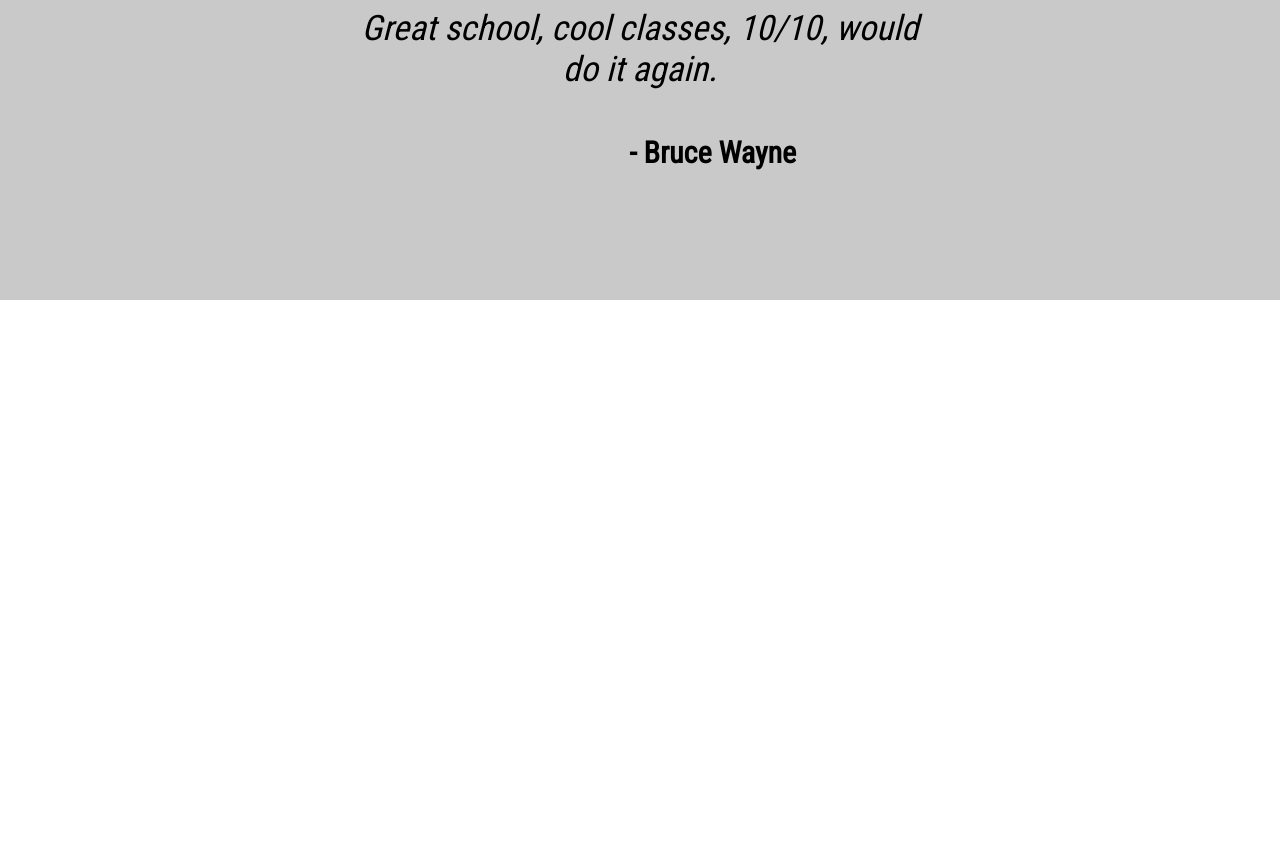
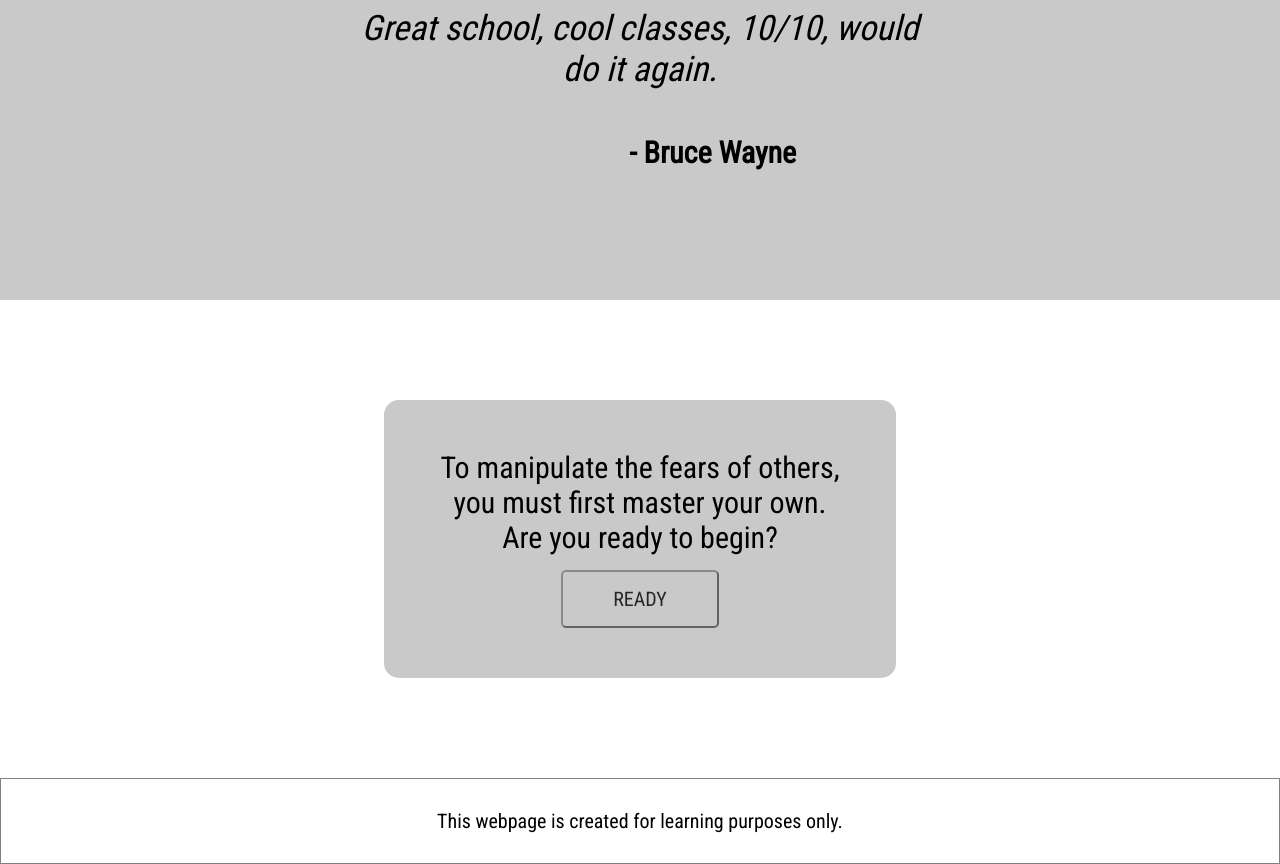
Before and after one commit to K0ffeeKat/landing-page, a plain HTML site: page index.html in a window 1280 px wide. Shown: the part 1743-2607 px from the top of the page. Before the commit the page ends 2043 px from the top, so only its background shows below. Drawn offline with Linux system fonts and the light colour scheme.

Commit message:
Added a footer and disclaimer sections

```diff
--- a/index.html
+++ b/index.html
@@ -73,6 +73,14 @@
             </figcaption>
         </div>
     </div>
-
+    <div class="footer">
+            <div class="call">
+                To manipulate the fears of others, you must first master your own.<br>Are you ready to begin?
+            </div>
+            <button class="ready">READY</button>
+    </div>
+    <div class="disc">
+        This webpage is created for learning purposes only.<br>
+    </div>
 </body>
 </html>
--- a/style.css
+++ b/style.css
@@ -79,14 +79,14 @@ a {
 }
 
 .headline {
-    font-size: 51px;
+    font-size: 60px;
     font-weight: bold;
 }
 
 .desc {
     font-size: 23px;
     margin-top: 10px;
-    margin-bottom: 15px;
+    margin-bottom: 20px;
 }
 
 .buttons {
@@ -97,7 +97,7 @@ a {
 button {
     font-family: inherit;
     padding: 10px 20px;
-    background-color:  rgba(76, 76, 76, .5);
+    background-color:  transparent;
     border-radius: 5px;
     border-color: rgba(76, 76, 76, .5);
     color: rgb(39, 39, 39);
@@ -162,3 +162,36 @@ div #t-cap {
     text-align: right;
     padding-bottom: 30px;
 }
+
+.footer {
+    display: flex;
+    flex-direction: column;
+    align-items: center;
+    justify-content: center;
+    background-color: rgba(76, 76, 76, .3);
+    border-radius: 15px;
+    padding: 50px;
+    margin: 100px;
+    margin-left: 30vw;
+    margin-right: 30vw;
+}
+
+.call {
+    display: flex;
+    flex: 1 1 1;
+    font-size: 30px;
+    text-align: center;
+    padding-bottom: 15px;
+}
+
+.ready {
+    background-color: transparent;
+    padding: 15px 50px;
+}
+
+.disc {
+    font-size: 20px;
+    text-align: center;
+    padding: 30px;
+    border: 1px solid gray;
+}
```
